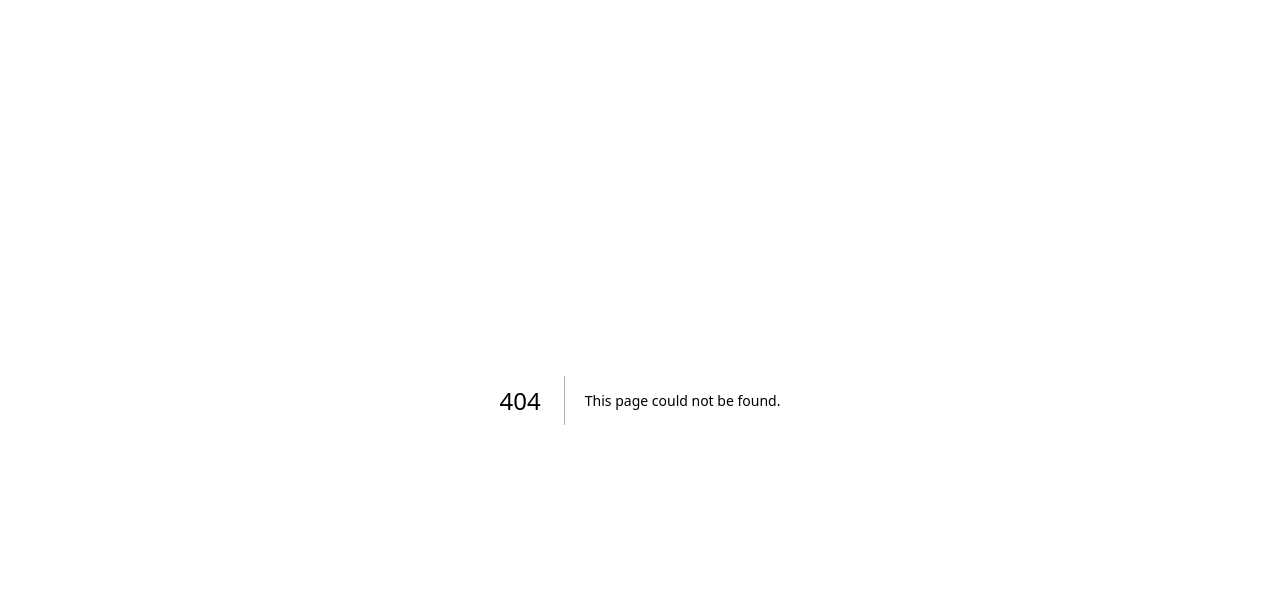
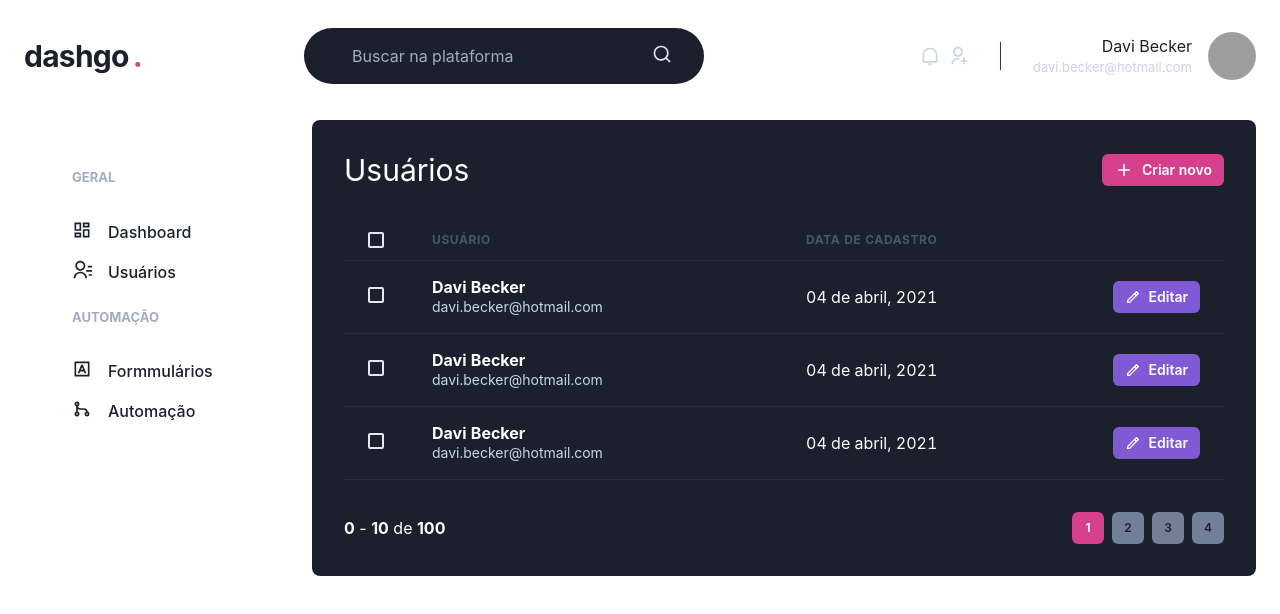
Before and after one commit to davibeck/projects, a Next.js app: page /users in a window 1280 px wide. Before the commit this address had no page. Shown: the top 614 px of the page. Built offline with nearby package versions, Linux system fonts and the light colour scheme; grey boxes are pictures that could not be loaded.

Commit message:
"Controle de usuário" finished

```diff
--- /dev/null
+++ b/src/components/Pagination.tsx
@@ -0,0 +1,65 @@
+import { Box, Button, Stack } from "@chakra-ui/react";
+
+export default function Pagination() {
+  return (
+    <Stack
+      direction="row"
+      mt="8"
+      justify="space-between"
+      align="center"
+      spacing="6"
+    >
+      <Box color="white">
+        <strong>0</strong> - <strong>10</strong> de <strong>100</strong>
+      </Box>
+      <Stack direction="row" spacing="2">
+        <Button
+          size="sm"
+          fontSize="xs"
+          width="4"
+          colorScheme="pink"
+          disabled
+          _disabled={{
+            bg: "pink.500",
+            cursor: "default",
+          }}
+        >
+          1
+        </Button>
+        <Button
+          size="sm"
+          fontSize="xs"
+          width="4"
+          bg="gray.500"
+          _hover={{
+            bg: "gray.500",
+          }}
+        >
+          2
+        </Button>
+        <Button
+          size="sm"
+          fontSize="xs"
+          width="4"
+          bg="gray.500"
+          _hover={{
+            bg: "gray.500",
+          }}
+        >
+          3
+        </Button>
+        <Button
+          size="sm"
+          fontSize="xs"
+          width="4"
+          bg="gray.500"
+          _hover={{
+            bg: "gray.500",
+          }}
+        >
+          4
+        </Button>
+      </Stack>
+    </Stack>
+  );
+}
--- /dev/null
+++ b/src/pages/users/index.tsx
@@ -0,0 +1,138 @@
+import { Header } from "@/components/Header";
+import Pagination from "@/components/Pagination";
+import { Sidebar } from "@/components/Sidebar";
+import {
+  Box,
+  Button,
+  Checkbox,
+  Flex,
+  Heading,
+  Icon,
+  Table,
+  Tbody,
+  Td,
+  Text,
+  Th,
+  Thead,
+  Tr,
+} from "@chakra-ui/react";
+import { RiAddLine, RiPencilLine } from "react-icons/ri";
+
+export default function UserList() {
+  return (
+    <Box>
+      <Header />
+      <Flex w="100%" my="6" maxWidth={1480} mx="auto" px="6">
+        <Sidebar />
+
+        <Box flex="1" borderRadius={8} bg="gray.800" p="8">
+          <Flex mb="8" justify="space-between" align="center">
+            <Heading size="lg" fontWeight="normal" color="white">
+              Usuários
+            </Heading>
+
+            <Button
+              as="a"
+              size="sm"
+              fontSize="sm"
+              colorScheme="pink"
+              leftIcon={<Icon as={RiAddLine} fontSize="20" />}
+            >
+              Criar novo
+            </Button>
+          </Flex>
+          <Table colorScheme="whiteAlpha">
+            <Thead>
+              <Tr>
+                <Th px="6" color="gray.300" width="8">
+                  <Checkbox colorScheme="pink" />
+                </Th>
+                <Th>Usuário</Th>
+                <Th>Data de cadastro</Th>
+                <Th w="8"></Th>
+              </Tr>
+            </Thead>
+            <Tbody textColor="white">
+              <Tr>
+                <Td px="6">
+                  <Checkbox colorScheme="pink" />
+                </Td>
+                <Td>
+                  <Box>
+                    <Text fontWeight="bold">Davi Becker</Text>
+                    <Text fontSize="sm" color="gray.300">
+                      davi.becker@hotmail.com
+                    </Text>
+                  </Box>
+                </Td>
+                <Td>04 de abril, 2021</Td>
+                <Td>
+                  <Button
+                    as="a"
+                    size="sm"
+                    fontSize="sm"
+                    colorScheme="purple"
+                    leftIcon={<Icon as={RiPencilLine} fontSize="16" />}
+                  >
+                    Editar
+                  </Button>
+                </Td>
+              </Tr>
+              <Tr>
+                <Td px="6">
+                  <Checkbox colorScheme="pink" />
+                </Td>
+                <Td>
+                  <Box>
+                    <Text fontWeight="bold">Davi Becker</Text>
+                    <Text fontSize="sm" color="gray.300">
+                      davi.becker@hotmail.com
+                    </Text>
+                  </Box>
+                </Td>
+                <Td>04 de abril, 2021</Td>
+                <Td>
+                  <Button
+                    as="a"
+                    size="sm"
+                    fontSize="sm"
+                    colorScheme="purple"
+                    leftIcon={<Icon as={RiPencilLine} fontSize="16" />}
+                  >
+                    Editar
+                  </Button>
+                </Td>
+              </Tr>
+              <Tr>
+                <Td px="6">
+                  <Checkbox colorScheme="pink" />
+                </Td>
+                <Td>
+                  <Box>
+                    <Text fontWeight="bold">Davi Becker</Text>
+                    <Text fontSize="sm" color="gray.300">
+                      davi.becker@hotmail.com
+                    </Text>
+                  </Box>
+                </Td>
+                <Td>04 de abril, 2021</Td>
+                <Td>
+                  <Button
+                    as="a"
+                    size="sm"
+                    fontSize="sm"
+                    colorScheme="purple"
+                    leftIcon={<Icon as={RiPencilLine} fontSize="16" />}
+                  >
+                    Editar
+                  </Button>
+                </Td>
+              </Tr>
+            </Tbody>
+          </Table>
+          <Pagination />
+        </Box>
+      </Flex>
+    </Box>
+  );
+}
```
Also changed, not shown: src/pages/users/create.tsx (added, +54 -0 lines).
